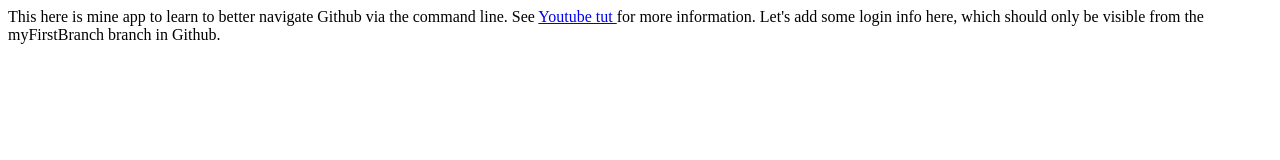
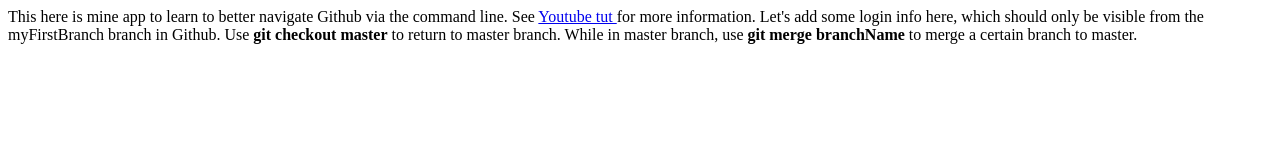
Before and after one commit to silviateona/git_terminal_tutorial, a plain HTML site: page index.html in a window 1280 px wide. Drawn offline with Linux system fonts and the light colour scheme.

Commit message:
dayum working with branches is nice! One could write novels this way too!

```diff
--- a/index.html
+++ b/index.html
@@ -7,5 +7,8 @@
    See <a href="https://www.youtube.com/watch?v=SWYqp7iY_Tc"> Youtube tut </a> for more information.
 
    Let's add some login info here, which should only be visible from the myFirstBranch branch in Github.
+
+   Use <b>git checkout master</b> to return to master branch.
+   While in master branch, use <b>git merge branchName</b> to merge a certain branch to master.
 </body>
 </html>
```
